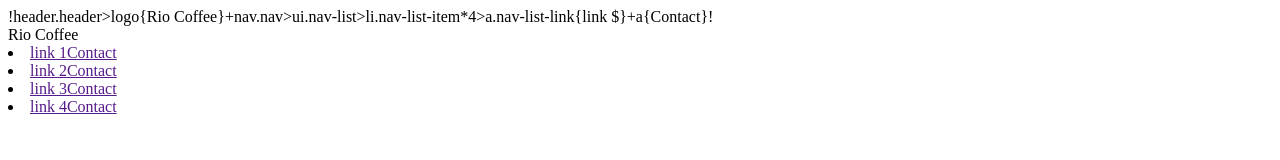
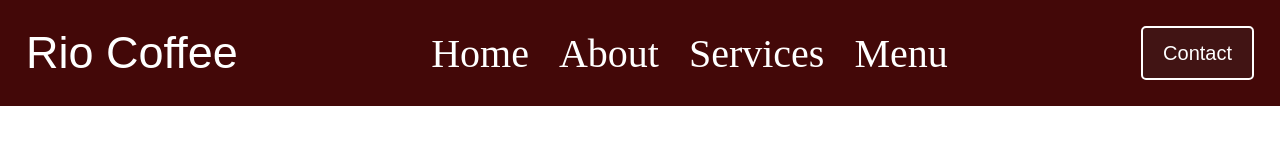
Before and after one commit to OlhaSht/home-work-header, a plain HTML site: page index.html in a window 1280 px wide. Drawn offline with Linux system fonts and the light colour scheme.

Commit message:
add left-alignment and hover-button

```diff
--- a/assets/css/style.css
+++ b/assets/css/style.css
@@ -0,0 +1,58 @@
+:root{
+  font-size: 26px;
+}
+
+*{
+  box-sizing: border-box;
+  padding: 0;
+  margin: 0;
+  text-decoration: none;
+}
+
+a{
+  color:inherit;
+}
+.header{
+display: flex;
+flex-wrap: wrap;
+justify-content: space-between;
+align-items: center;
+padding: 1em;
+background-color: rgb(67, 8, 8);
+color:white;
+}
+
+.logo{
+  font-size: 45px;
+  font-family: Arial, Helvetica, sans-serif;
+
+}
+
+.nav-list{
+ font-size: 40px;
+}
+
+.nav-list-item{
+  display: inline-block;
+}
+
+.nav-list-item+.nav-list-item{
+  margin-left: 30px;
+}
+
+.button{
+  line-height: 10px;
+  background-color: rgb(65, 20, 20);
+  border: 2px solid white;
+  border-radius: 5px;
+  padding: 20px;
+  color:white;
+  font-size: 20px;
+}
+
+.button:hover{
+  cursor: pointer;
+  color:brown;
+  background-color: wheat;
+  border-color: white;
+}
--- a/index.html
+++ b/index.html
@@ -8,17 +8,20 @@
   <link rel="stylesheet" href="./assets/css/style.css">
 </head>
 <body>
-  !header.header>logo{Rio Coffee}+nav.nav>ui.nav-list>li.nav-list-item*4>a.nav-list-link{link $}+a{Contact}!
+
   <header class="header">
-    <logo>Rio Coffee</logo>
-    <nav class="nav">
-      <ui class="nav-list">
-        <li class="nav-list-item"><a href="" class="nav-list-link">link 1</a><a href="">Contact</a></li>
-        <li class="nav-list-item"><a href="" class="nav-list-link">link 2</a><a href="">Contact</a></li>
-        <li class="nav-list-item"><a href="" class="nav-list-link">link 3</a><a href="">Contact</a></li>
-        <li class="nav-list-item"><a href="" class="nav-list-link">link 4</a><a href="">Contact</a></li>
-      </ui>
-    </nav>
+    <div class="logo"><a href="">Rio Coffee</a></div>
+      <nav class="nav">
+
+       <ul class="nav-list">
+        <li class="nav-list-item"><a href="" class="nav-list-link">Home</a>
+        <li class="nav-list-item"><a href="" class="nav-list-link">About</a>
+        <li class="nav-list-item"><a href="" class="nav-list-link">Services</a>
+        <li class="nav-list-item"><a href="" class="nav-list-link">Menu</a>
+       </ul>
+
+      </nav>
+      <button class="button">Contact</button>
   </header>
 
 
```
